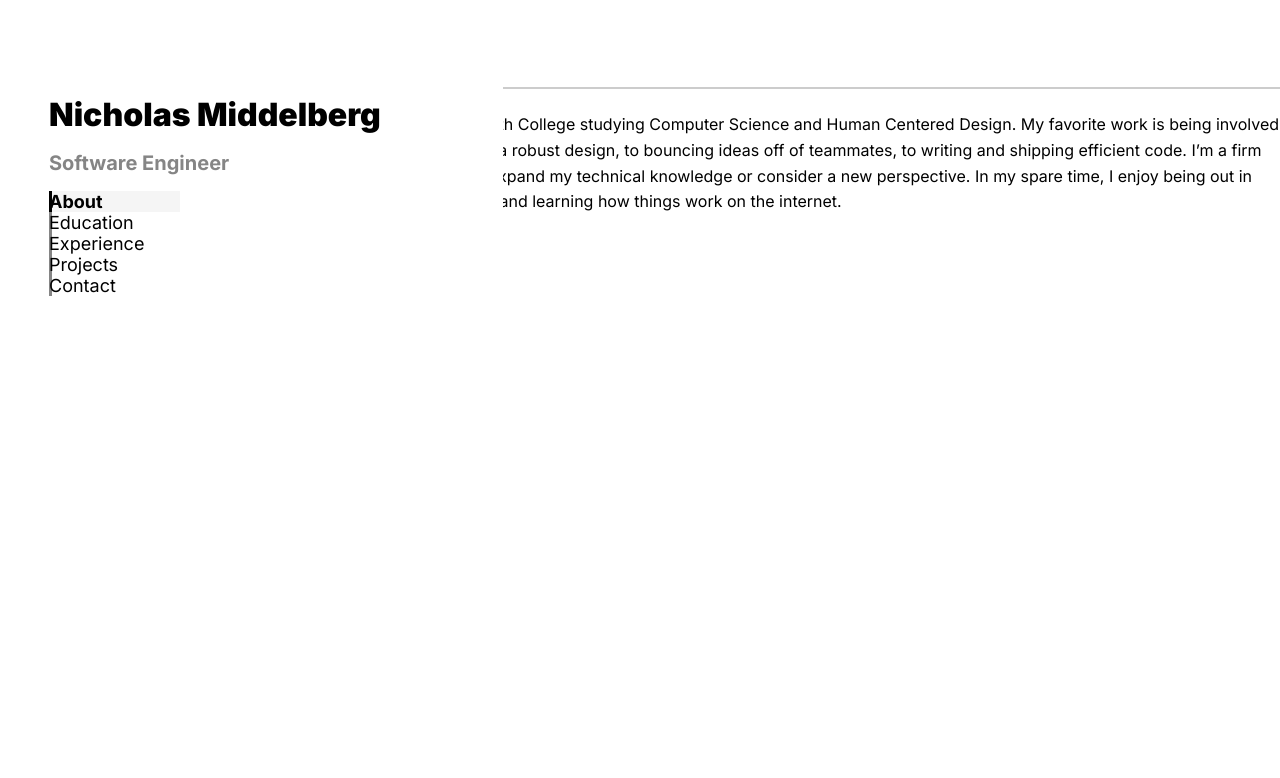
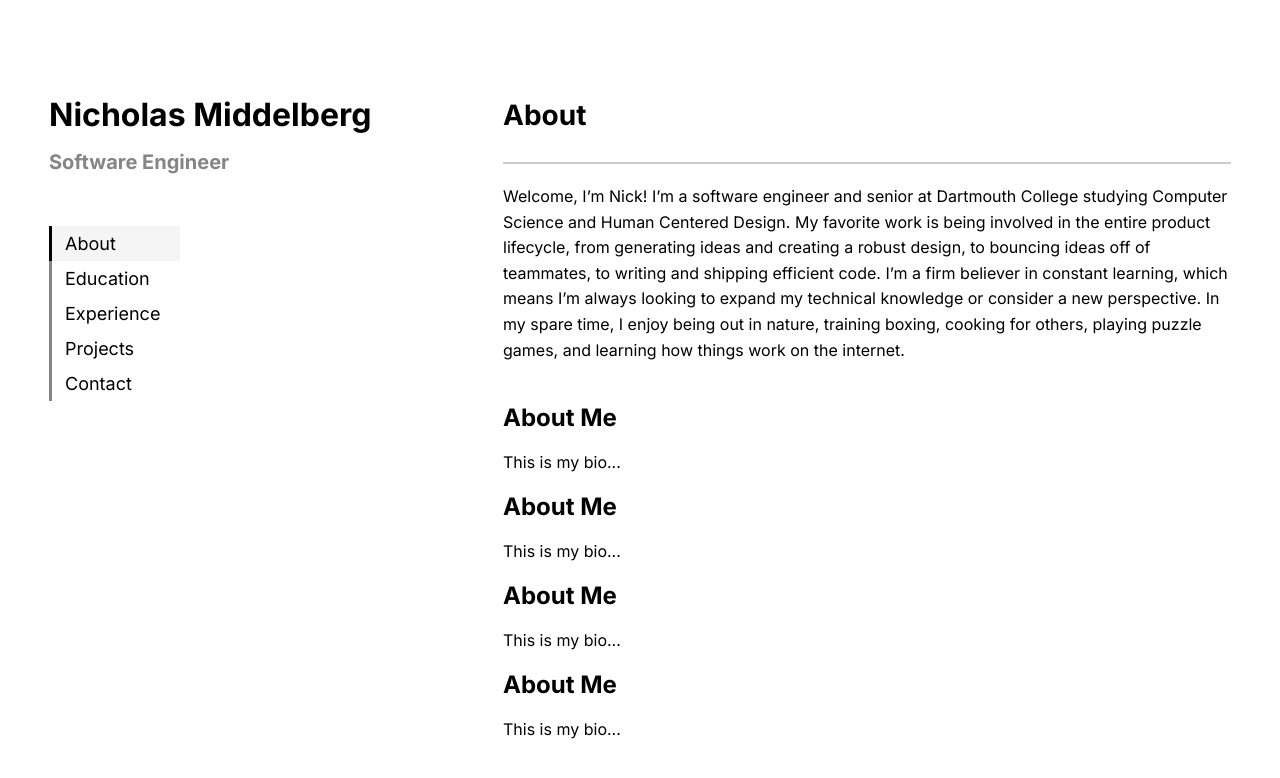
Before and after one commit to nicholas-middelberg/personal-portfolio, a Next.js app: page / in a window 1280 px wide. Shown: the top 778 px of the page. Built offline with nearby package versions, Linux system fonts and the light colour scheme.

Commit message:
fix goofy css error

```diff
--- a/src/app/styles/globals.css
+++ b/src/app/styles/globals.css
@@ -29,13 +29,13 @@ body {
 
 .name {
   font-size: 32px;
-  font-weight: 900;
+  font-weight: 900px;
   margin: 0
 }
 
 .subtitle {
   color: #858585;
-  margin: 16 0 52 0;
+  margin: 16px 0 52px 0;
   font-size: 20px;
   font-weight: 600px;
 }
@@ -52,14 +52,14 @@ body {
   text-decoration: none;
   color: black;
   transition: background 0.3s ease;
-  padding: 7 0 7 16;
+  padding: 7px 0 7px 16px;
   font-size: 18px;
   font-weight: 500px;
   position: relative
 }
 
 .nav-item.active {
-  font-weight: 700;
+  font-weight: 700px;
   color: black;
   background-color: #f5f5f5;
 }
@@ -103,10 +103,10 @@ body {
 
 .section-title {
   font-size: 28px;
-  font-weight: 900;
+  font-weight: 900px;
   border-bottom: 2px solid #ccc;
   padding-bottom: 30px;
-  margin:0 0 20 0;
+  margin:0 0 20px 0;
 }
 
 .section-text {
@@ -150,6 +150,6 @@ body {
   }
 
   .content {
-    margin: 98 49 0 503
+    margin: 98px 49px 0 503px;
   }
 }
```
